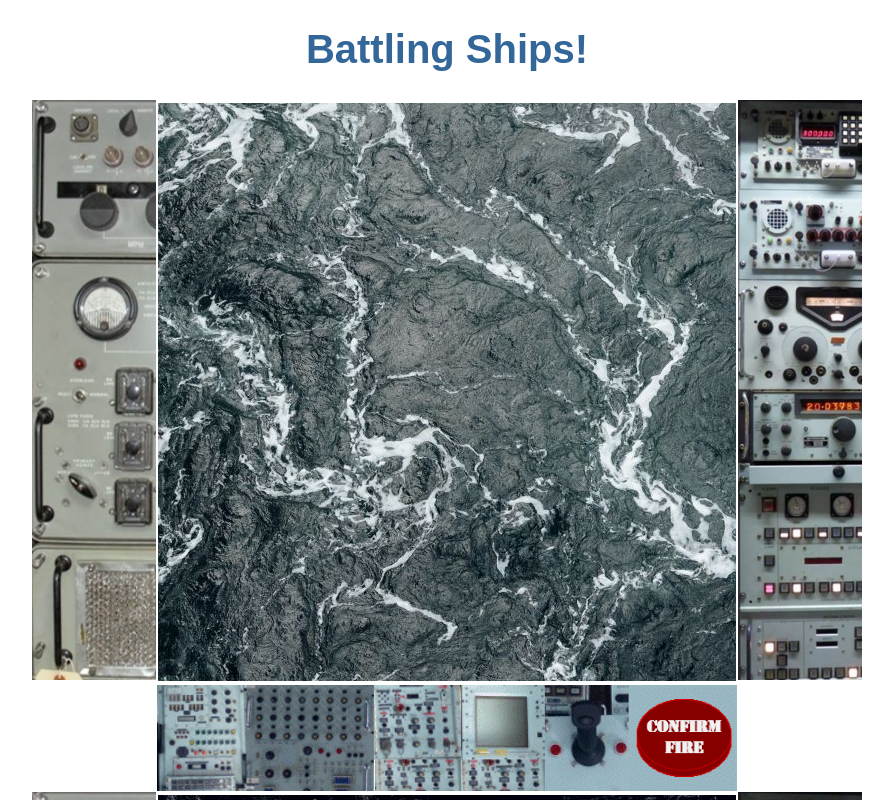
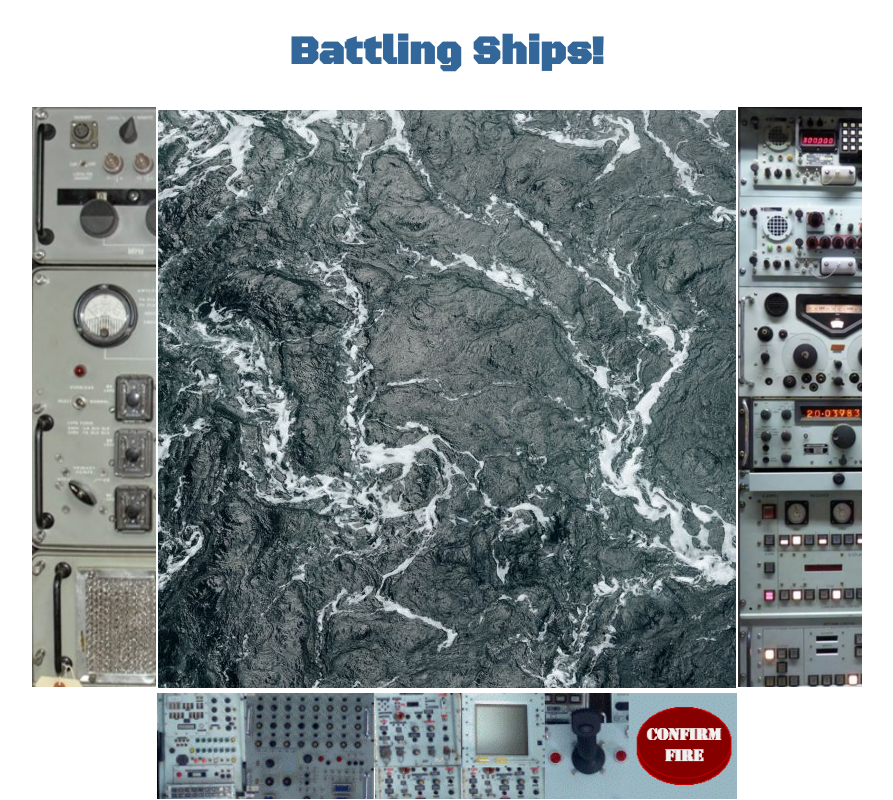
Before and after one commit to stevesteveclevesteve/battleship-angular, an Angular app: page / in a window 1280 px wide. Shown: the top 800 px of the page, without its empty margins (193-1086 px from the left). Built offline with nearby package versions, Linux system fonts and the light colour scheme.

Commit message:
turn and outcome messaging, google font addition

```diff
--- a/package.json
+++ b/package.json
@@ -11,6 +11,7 @@
   "private": true,
   "dependencies": {
     "@angular/animations": "~12.0.1",
+    "@angular/cdk": "^12.1.3",
     "@angular/common": "~12.0.1",
     "@angular/compiler": "~12.0.1",
     "@angular/core": "~12.0.1",
--- a/src/app/app.component.css
+++ b/src/app/app.component.css
@@ -1,6 +1,6 @@
 h1 {
   color: #369;
-  font-family: Arial, Helvetica, sans-serif;
+  font-family: 'Black Ops One', 'Bernard MT', Arial, Helvetica, sans-serif;
   font-size: 250%;
   align-content: center;
   text-align: center;
@@ -37,3 +37,24 @@ table {
     clear: both;
     display: table;
 }
+
+.turnOverlay { /* operates properly with pixel specification of width, but not how i want it to look */
+  width: 832px;
+  float: left;
+  text-align: center;
+}
+
+.overlayTableBackground {
+  background-color: gainsboro;
+  width: 100%;
+  padding: 0px 0px 0px 0px;
+  margin-top: 0px;
+  margin-bottom: 0px;
+  border: 0px;
+  border-collapse: collapse;
+  border-spacing: 0px;
+}
+
+.overlaySpacerGif {
+    height: 42px;
+}
--- a/src/app/app.component.html
+++ b/src/app/app.component.html
@@ -1,8 +1,12 @@
-<h1>{{ title }}</h1>
+<h1 class="font-effect-anaglyph">{{ title }}</h1>
+
 <table>
   <tr>
+    <td colspan="3"><span cdkOverlayOrigin #displayTurnChange="cdkOverlayOrigin"></span><span cdkOverlayOrigin #displayGameOver="cdkOverlayOrigin"></span></td>
+  </tr>
+  <tr>
     <td><img src="../assets/leftpanel.jpg" height="580px" /></td>
-    <td><display-enemy-grid #targetGrid (targeted)="onTargeted($event)" (myTurnOverFromPlayer)="onTurnOver($event)" [MyTurn] ="userTurn"></display-enemy-grid></td>
+    <td><display-enemy-grid #targetGrid (targeted)="onTargeted($event)" (myTurnOverFromPlayer)="onTurnOver($event)" (gameOverPlayerWon)="showWinner($event)" [MyTurn]="userTurn"></display-enemy-grid></td>
     <td><img src="../assets/rightpanel.jpg" height="580px" /></td>
   </tr>
   <tr>
@@ -16,8 +20,44 @@
   <tr>
     <td><img src="../assets/leftpanel.jpg" height="580px" /></td>
     <td>
-      <display-my-grid (myTurnOverFromPlayer)="onTurnOver($event)" [MyTurn] ="cpuTurn"></display-my-grid>
+      <display-my-grid (myTurnOverFromPlayer)="onTurnOver($event)" (gameOverPlayerWon)="showWinner($event)" [MyTurn]="cpuTurn"></display-my-grid>
     </td>
     <td><img src="../assets/rightpanel.jpg" height="580px" /></td>
   </tr>
 </table>
+
+<ng-template cdkConnectedOverlay [cdkConnectedOverlayOrigin]="displayTurnChange" [cdkConnectedOverlayOpen]="showOverlay">
+  <div class="turnOverlay" [@slideOverlayInOut]>
+    <img src="../assets/transparentGif.gif" class="overlaySpacerGif" /><br />
+    <table class="overlayTableBackground">
+      <tr>
+        <td>
+          <img src="../assets/transparentGif.gif" /><br />
+          <img src="../assets/transparentGif.gif" /><br />
+          <h1><i>{{ (userTurn ? "YOUR" : "ENEMY'S") }} TURN TO FIRE</i></h1>
+          <img src="../assets/transparentGif.gif" /><br />
+          <img src="../assets/transparentGif.gif" />
+        </td>
+      </tr>
+    </table>
+    <img src="../assets/transparentGif.gif" class="overlaySpacerGif" /><br />
+  </div>
+</ng-template>
+
+<ng-template cdkConnectedOverlay [cdkConnectedOverlayOrigin]="displayGameOver" [cdkConnectedOverlayOpen]="winnerIsPlayer !== undefined">
+  <div class="turnOverlay" [@slideOverlayInOut]>
+    <img src="../assets/transparentGif.gif" class="overlaySpacerGif" /><br />
+    <table class="overlayTableBackground">
+      <tr>
+        <td>
+          <img src="../assets/transparentGif.gif" /><br />
+          <img src="../assets/transparentGif.gif" /><br />
+          <h1>{{ (winnerIsPlayer ? "You Won!" : "Your enemy prevailed.") }}</h1>
+          <h3><span>Refresh page to play again.</span></h3><br />
+          <img src="../assets/transparentGif.gif" />
+        </td>
+      </tr>
+    </table>
+    <img src="../assets/transparentGif.gif" class="overlaySpacerGif" /><br />
+  </div>
+</ng-template>
--- a/src/app/app.component.ts
+++ b/src/app/app.component.ts
@@ -1,9 +1,21 @@
 import { Component, OnInit } from '@angular/core';
+import { trigger, style, animate, transition } from '@angular/animations';
 
 @Component({
   selector: 'app-root',
   templateUrl: './app.component.html',
-  styleUrls: ['./app.component.css']
+  styleUrls: ['./app.component.css'],
+  animations: [
+    trigger('slideOverlayInOut', [
+      transition(':enter', [
+        style({ transform: 'translateX(100%)' }),
+        animate('200ms ease-in', style({transform: 'translateX(0%)'}))
+      ]),
+      transition(':leave', [
+        animate('200ms ease-out', style({transform: 'translateX(-100%)'}))
+      ])
+    ])
+  ]
 })
 
 export class AppComponent {
@@ -12,26 +24,40 @@ export class AppComponent {
   buttonImageUrl: string;
   userTurn: boolean;
   cpuTurn: boolean;
+  showOverlay: boolean;
+  winnerIsPlayer: boolean | undefined;
 
   constructor() {
     this.targeted = false;
     this.buttonImageUrl = '../assets/fireInactive.gif';
     this.userTurn = false;
     this.cpuTurn = false;
+    this.showOverlay = false;
   }
 
-  ngOnInit() {
+  async ngOnInit() {
     this.userTurn = true;
+    this.showAndHideOverlay();
   }
 
   onTargeted(targeted: boolean) {
     this.targeted = targeted;
   }
 
-  onTurnOver(myTurnOverFromPlayer: boolean) {
+  async onTurnOver(myTurnOverFromPlayer: boolean) {
     this.targeted = false;
-    console.log("Received turn ovr message from " + (myTurnOverFromPlayer ? "Player" : "Enemy"));
     this.userTurn = !myTurnOverFromPlayer;
     this.cpuTurn = myTurnOverFromPlayer;
+    await this.showAndHideOverlay();
+  }
+
+  async showAndHideOverlay() {
+    this.showOverlay = true;
+    await new Promise(wait1pt5secs => setTimeout(wait1pt5secs, 1500));
+    this.showOverlay = false;
+  }
+
+  showWinner(winnerWasPlayer: boolean) {
+    this.winnerIsPlayer = winnerWasPlayer;
   }
 }
--- a/src/app/base-grid/base-grid.component.ts
+++ b/src/app/base-grid/base-grid.component.ts
@@ -15,6 +15,7 @@ export abstract class BaseGrid implements OnInit {
   MyShips: Ship[];
   @Input() MyTurn: boolean;
   @Output() myTurnOverFromPlayer = new EventEmitter<boolean>();
+  @Output() gameOverPlayerWon = new EventEmitter<boolean>();
 
   constructor(public randomService: RandomService, public intersectionService: IntersectionService) {
     this.SeaGrid = [];
@@ -95,9 +96,8 @@ export abstract class BaseGrid implements OnInit {
     this.MyTurn = false;
 
     if (shotToCheck.hit && this.AllShipsAreSunk()) {
-      // display victory message {sender} wins
+      this.gameOverPlayerWon.emit(sender === "Player");
     } else {
-      console.log("Sending completed turn message from " + sender);
       this.myTurnOverFromPlayer.emit(sender === "Player");
     }
   }
--- a/src/app/my-grid/my-grid.component.ts
+++ b/src/app/my-grid/my-grid.component.ts
@@ -70,7 +70,7 @@ export class MyGrid extends BaseGrid implements OnInit {
       thisShot = this.GetRandomShot();
     }
 
-    await new Promise(wait2secs => setTimeout(wait2secs, 2000));
+    await new Promise(wait3secs => setTimeout(wait3secs, 3000));
 
     thisShot = this.ShotFired(thisShot);
 
@@ -78,6 +78,8 @@ export class MyGrid extends BaseGrid implements OnInit {
     console.log(this.SeaGrid);
 
     this.SeaGrid[thisShot.y][thisShot.x] = thisShot.hit;
+
+    await new Promise(wait1pt5secs => setTimeout(wait1pt5secs, 1500));
 
     this.CompleteTurn(thisShot, "Enemy");
   }
--- a/src/index.html
+++ b/src/index.html
@@ -6,6 +6,9 @@
   <base href="/">
   <meta name="viewport" content="width=device-width, initial-scale=1">
   <link rel="icon" type="image/x-icon" href="favicon.ico">
+  <link rel="preconnect" href="https://fonts.googleapis.com">
+  <link rel="preconnect" href="https://fonts.gstatic.com" crossorigin>
+  <link href="https://fonts.googleapis.com/css2?family=Black+Ops+One&display=swap" rel="stylesheet" />
 </head>
 <body>
   <app-root></app-root>
--- a/src/styles.css
+++ b/src/styles.css
@@ -1,3 +1,8 @@
 /* You can add global styles to this file, and also import other style files */
+@import '~@angular/cdk/overlay-prebuilt.css';
+@import url('https://fonts.googleapis.com/css2?family=Black+Ops+One&effect=anaglyph|fire-animation&display=swap');
 
-html, body { height: 100%; }
+html, body {
+    height: 100%;
+    font-family: 'Black Ops One';
+}
```
Also changed, not shown: src/app/app.module.ts (+5 -2 lines), 1 other file (tests, documents, lock files or other folders).
